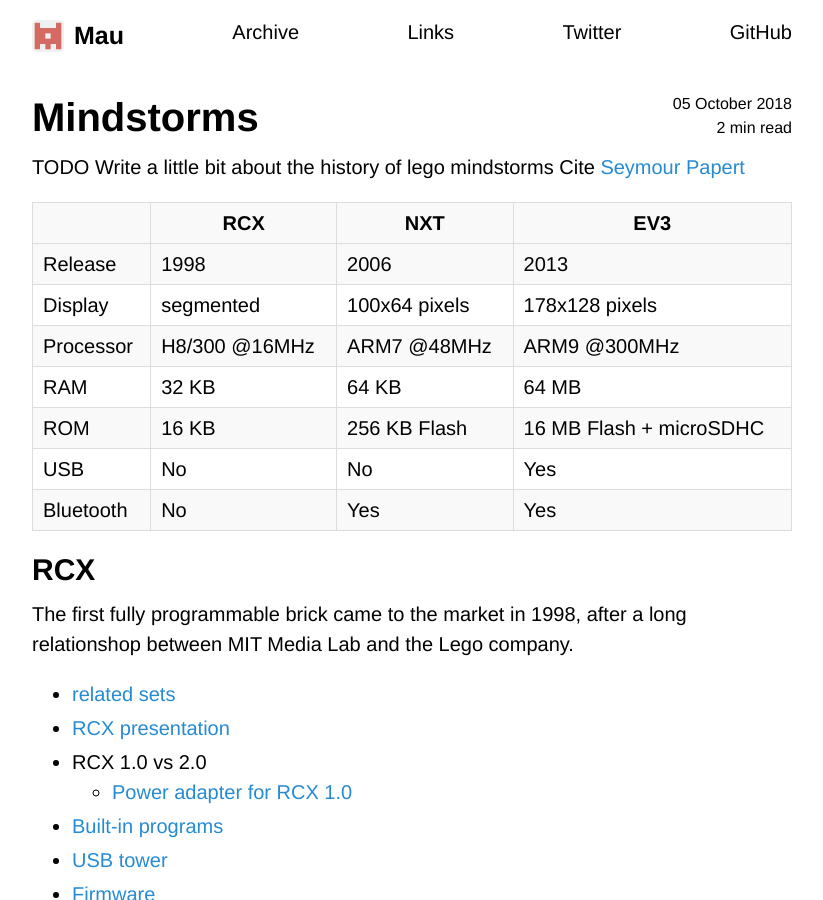
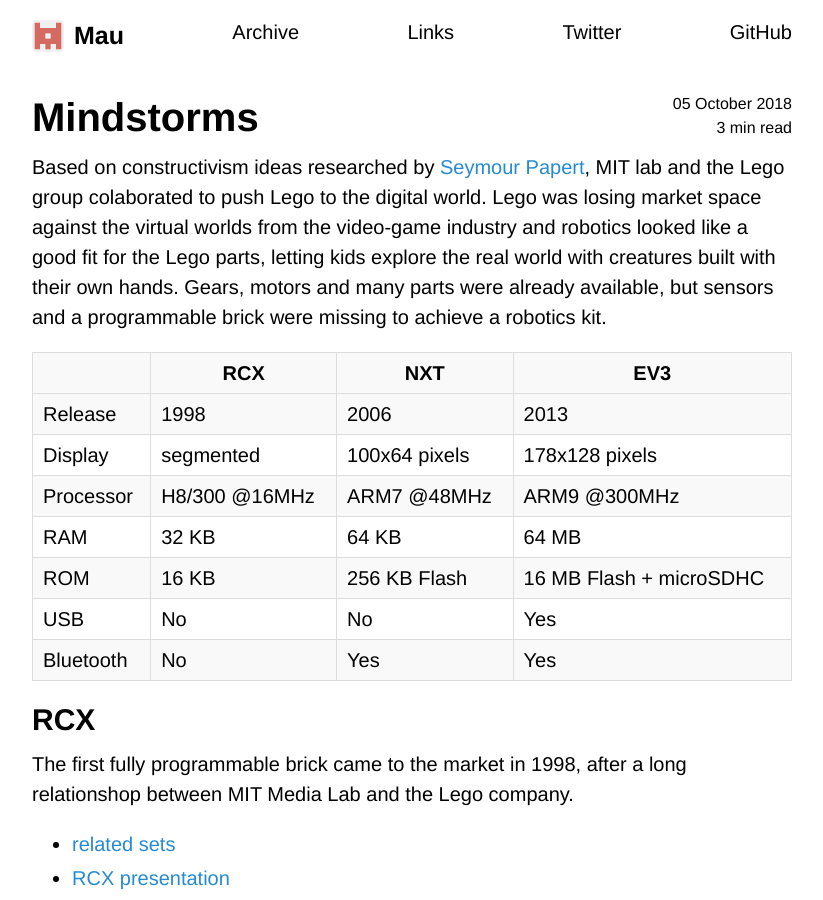
Before and after one commit to Maumagnaguagno/maumagnaguagno.github.io, a Jekyll site: the page built from mindstorms.md, in a window 1280 px wide and 900 px high. Shown: the whole window, without its empty margins (228-1051 px from the left). Built offline with Jekyll 4.4.1, drawn with Linux system fonts in a browser that asks for light colours; our own code applies the rules of GitHub Pages for plain Markdown files.

Commit message:
Add introduction to Mindstorms

```diff
--- a/mindstorms.md
+++ b/mindstorms.md
@@ -7,8 +7,9 @@ hidden: true
 ---
 
 # Mindstorms
-TODO Write a little bit about the history of lego mindstorms
-Cite [Seymour Papert](https://en.wikipedia.org/wiki/Seymour_Papert)
+Based on constructivism ideas researched by [Seymour Papert](https://en.wikipedia.org/wiki/Seymour_Papert), MIT lab and the Lego group colaborated to push Lego to the digital world.
+Lego was losing market space against the virtual worlds from the video-game industry and robotics looked like a good fit for the Lego parts, letting kids explore the real world with creatures built with their own hands.
+Gears, motors and many parts were already available, but sensors and a programmable brick were missing to achieve a robotics kit.
 
 || RCX | NXT | EV3
 --- | --- | --- | ---
```
